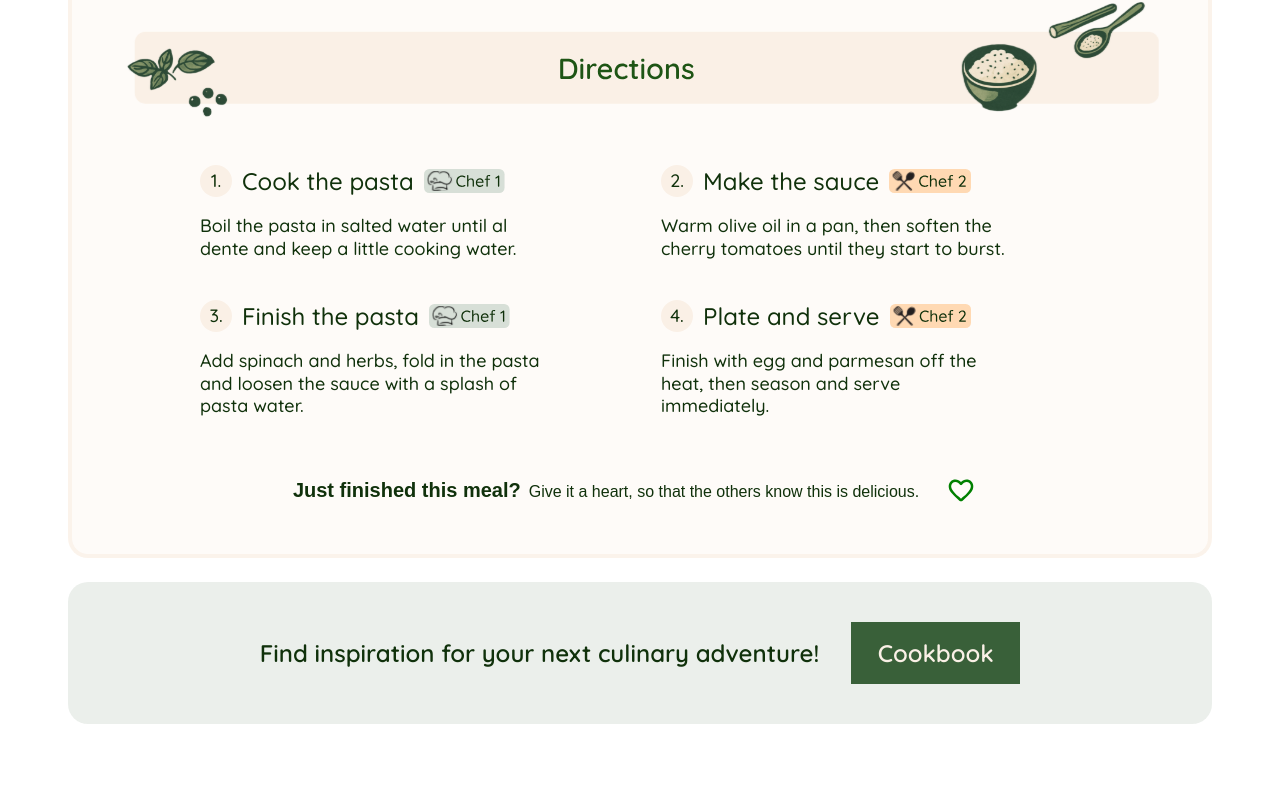
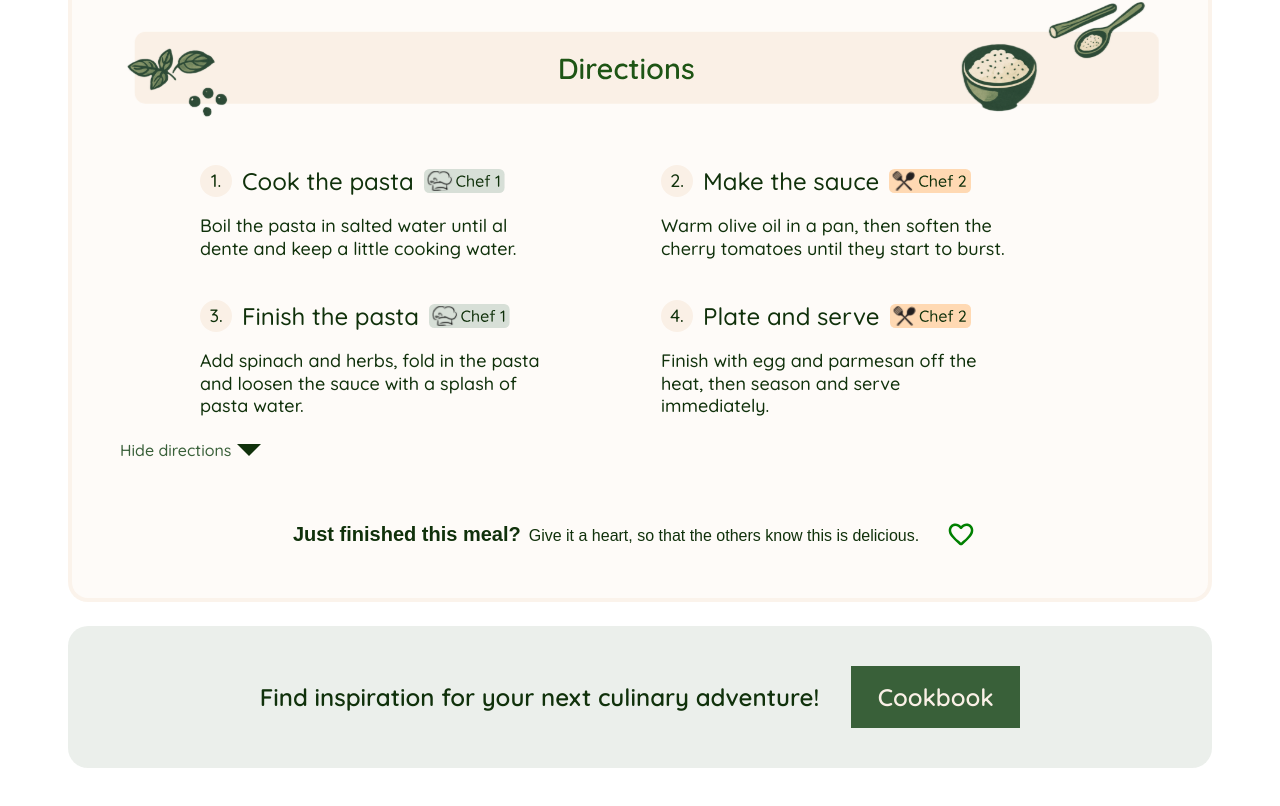
Before and after one commit to FatihYalcin42/code-cuisine, an Angular app: page /preparation in a window 1280 px wide. Shown: the part 974-1780 px from the top of the page. Built offline with nearby package versions, Linux system fonts and the light colour scheme.

Commit message:
feat: add a collapsible directions section toggle to the recipe detail page

```diff
--- a/src/app/pages/preparation-page/preparation-page.html
+++ b/src/app/pages/preparation-page/preparation-page.html
@@ -148,6 +148,7 @@
             Directions
           </h2>
 
+          @if (!directionsCollapsed()) {
             <div class="preparation-directions-grid">
               @for (direction of preparationDirections(); track direction.number) {
                 <article class="preparation-direction-item">
@@ -166,6 +167,19 @@
                 </article>
               }
             </div>
+          }
+
+          <button
+            type="button"
+            class="preparation-directions-toggle"
+            [class.is-collapsed]="directionsCollapsed()"
+            [attr.aria-expanded]="!directionsCollapsed()"
+            aria-controls="steps-title"
+            (click)="toggleDirections()"
+          >
+            <span>{{ directionsCollapsed() ? 'Show directions' : 'Hide directions' }}</span>
+            <img src="/Icons/arrow_drop_down.svg" width="24" height="24" alt="" aria-hidden="true" />
+          </button>
         </section>
 
         <section class="preparation-like-section" aria-label="Recipe feedback">
--- a/src/app/pages/preparation-page/preparation-page.scss
+++ b/src/app/pages/preparation-page/preparation-page.scss
@@ -458,6 +458,33 @@
   transform: rotate(180deg);
 }
 
+.preparation-directions-toggle {
+  display: inline-flex;
+  align-items: center;
+  gap: 6px;
+  margin: 20px auto 0;
+  padding: 0;
+  border: 0;
+  background: transparent;
+  color: #396039;
+  font-family: 'Quicksand', sans-serif;
+  font-size: 16px;
+  font-style: normal;
+  font-weight: 500;
+  line-height: 20px;
+  letter-spacing: 0;
+  cursor: pointer;
+}
+
+.preparation-directions-toggle img {
+  display: block;
+  transition: transform 160ms ease;
+}
+
+.preparation-directions-toggle.is-collapsed img {
+  transform: rotate(180deg);
+}
+
 .preparation-directions-section {
   width: 100%;
 }
--- a/src/app/pages/preparation-page/preparation-page.ts
+++ b/src/app/pages/preparation-page/preparation-page.ts
@@ -53,6 +53,7 @@ export class PreparationPageComponent {
   private readonly source = this.route.snapshot.queryParamMap.get('from');
   protected readonly isLiked = signal(false);
   protected readonly ingredientsCollapsed = signal(false);
+  protected readonly directionsCollapsed = signal(false);
   private readonly cookingPersons = computed(
     () => Math.max(1, this.recipeGeneration.lastUsedPreferences()?.persons ?? PREPARATION_PAGE_FALLBACK_PERSONS),
   );
@@ -163,6 +164,10 @@ export class PreparationPageComponent {
     this.ingredientsCollapsed.update((value) => !value);
   }
 
+  protected toggleDirections(): void {
+    this.directionsCollapsed.update((value) => !value);
+  }
+
   private getLikedRecipeStorageKey(recipeTitle: string): string {
     return `liked-recipe:${recipeTitle.trim().toLowerCase()}`;
   }
```
Lines whose indentation alone changed are shown as unchanged.
